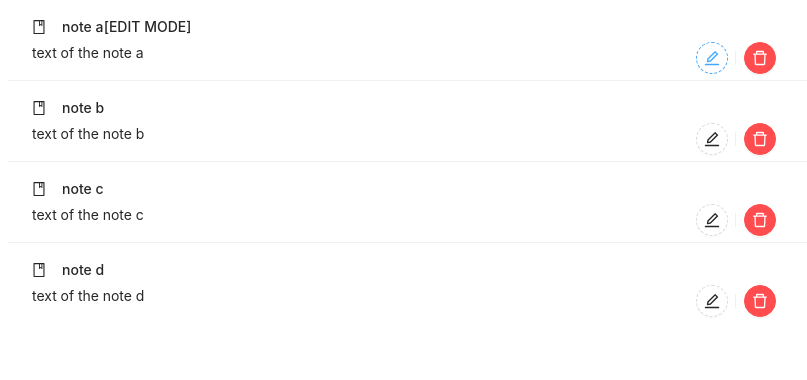
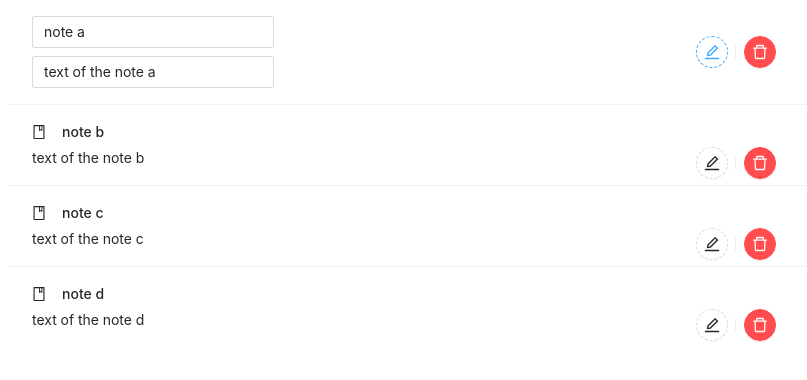
Before and after one commit to zifstark/notes-app, a React (Create React App) app: page / in a window 1280 px wide. Both pictures are taken after a click on the button 944 px from the left and 58 px from the top of the page. Shown: the top 380 px of the page, without its empty margins (232-1039 px from the left). Built offline with nearby package versions, Linux system fonts and the light colour scheme.

Commit message:
Show input fields in edit mode

```diff
--- a/src/App.js
+++ b/src/App.js
@@ -1,6 +1,12 @@
 import React, { useReducer } from 'react';
-import { List, Button } from 'antd';
-import { BookOutlined, EditOutlined, DeleteOutlined } from '@ant-design/icons';
+import {
+  List, Button,
+  Input, Space
+} from 'antd';
+import {
+  BookOutlined, EditOutlined,
+  DeleteOutlined,
+} from '@ant-design/icons';
 import { v4 as uuid } from 'uuid';
 import './App.css';
 
@@ -77,6 +83,28 @@ function App() {
     dispatch({ type: 'EDIT_MODE', id: item.id });
   }
 
+  function renderEditForm(item) {
+    return(
+      <div>
+        <Space direction="vertical">
+          <Input value={item.title} />
+          <Input value={item.text} />
+        </Space>
+      </div>
+    )
+  }
+
+  function renderItemContent(item) {
+    return [
+      <List.Item.Meta
+        avatar={<BookOutlined/>}
+        title={item.title}
+        key={uuid()}
+      />,
+      item.text
+    ]
+  }
+
   function renderItem(item) {
     return(
       <List.Item
@@ -96,11 +124,7 @@ function App() {
           />,
         ]}
       >
-        <List.Item.Meta
-          avatar={<BookOutlined/>}
-          title={item.editMode ? `${item.title}[EDIT MODE]`: item.title}
-        />
-        {item.text}
+        {item.editMode ? renderEditForm(item) : renderItemContent(item)}
       </List.Item>
     )
   }
```
